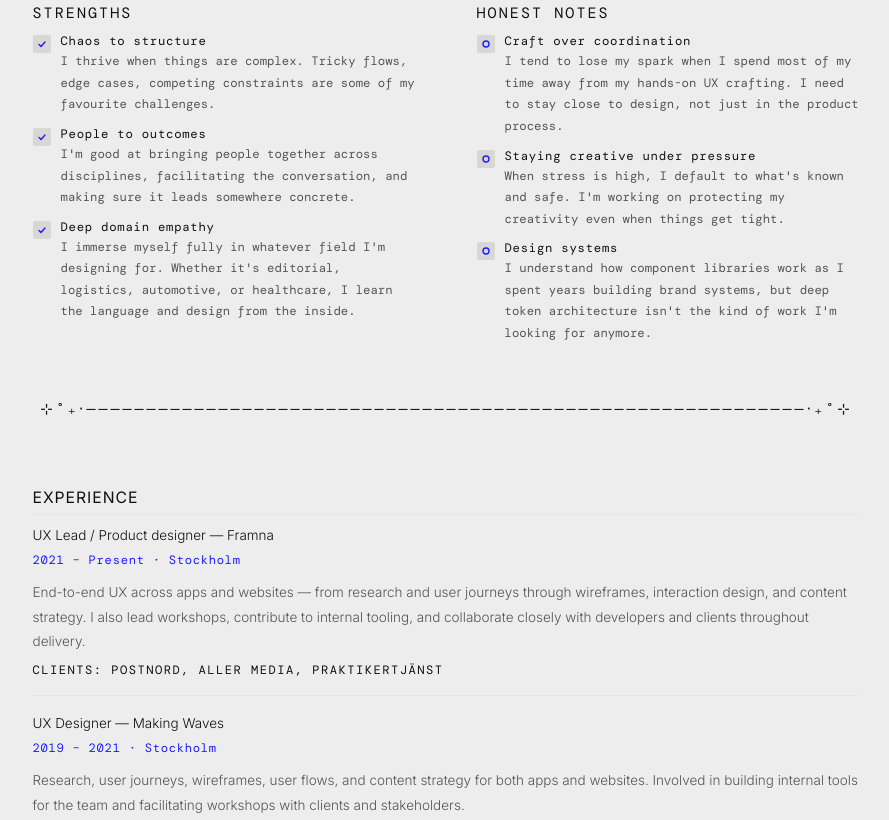
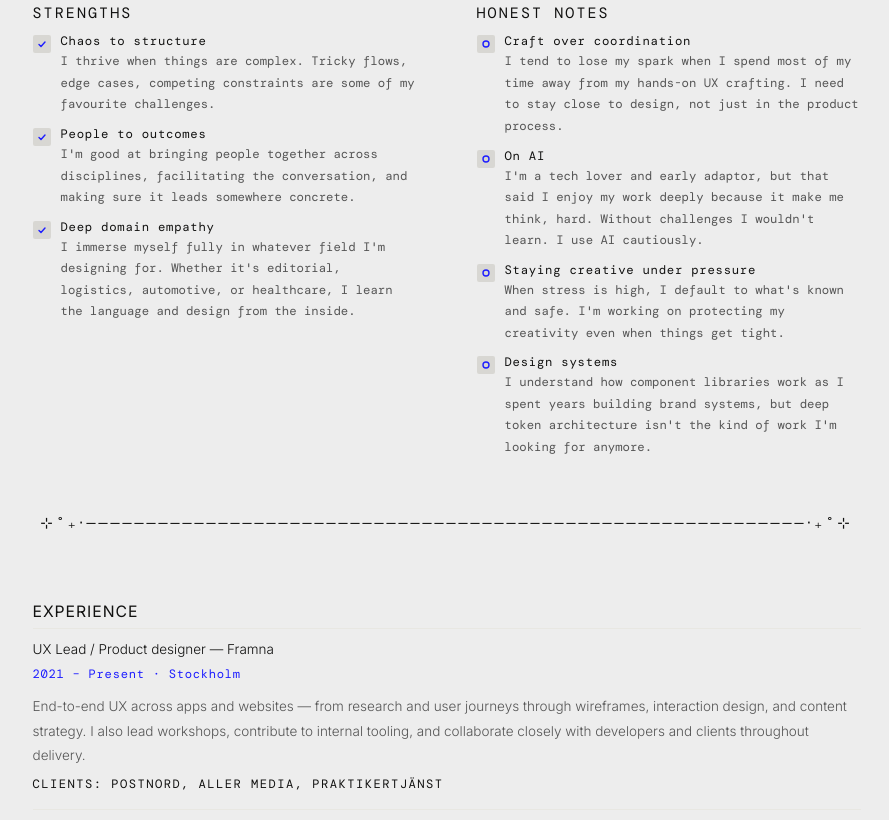
Before and after one commit to miche7a/michelamonterosso, a plain HTML site: page about.html in a window 1280 px wide. Shown: the part 703-1523 px from the top of the page, without its empty margins (186-1075 px from the left). Drawn offline with nearby package versions, Linux system fonts and the light colour scheme; a web font is replaced by a local one.

Commit message:
Update about.html

```diff
--- a/about.html
+++ b/about.html
@@ -265,6 +265,10 @@ html, body { overflow-x: hidden; }
         </div>
         <div class="sw-item">
           <div class="sw-dot w"><svg viewBox="0 0 10 10" fill="none"><circle cx="5" cy="5" r="3" stroke="var(--mid)" stroke-width="1.4"/></svg></div>
+          <div><span class="sw-title">On AI</span><span class="sw-sub">I'm a tech lover and early adaptor, but that said I enjoy my work deeply because it make me think, hard. Without challenges I wouldn't learn. I use AI cautiously.</span></div>
+        </div>
+        <div class="sw-item">
+          <div class="sw-dot w"><svg viewBox="0 0 10 10" fill="none"><circle cx="5" cy="5" r="3" stroke="var(--mid)" stroke-width="1.4"/></svg></div>
           <div><span class="sw-title">Staying creative under pressure</span><span class="sw-sub">When stress is high, I default to what's known and safe. I'm working on protecting my creativity even when things get tight.</span></div>
         </div>
          <div class="sw-item">
@@ -315,9 +319,6 @@ html, body { overflow-x: hidden; }
       <a class="contact-link" href="https://www.linkedin.com/in/michelamonterosso/" target="_blank">
   <span class="contact-label">LinkedIn</span>linkedin.com/in/michelamonterosso
 </a>
-      <a class="contact-link" href="/cdn-cgi/l/email-protection#...">
-        <span class="contact-label">Email</span><span ...>[email&#160;protected]</span>
-      </a>
     </div>
 
     <p class="vibe-note" style="font-family: var(--mono); font-size: var(--text-sm); color: var(--muted); text-align: center; margin-top: 3rem;">
```
